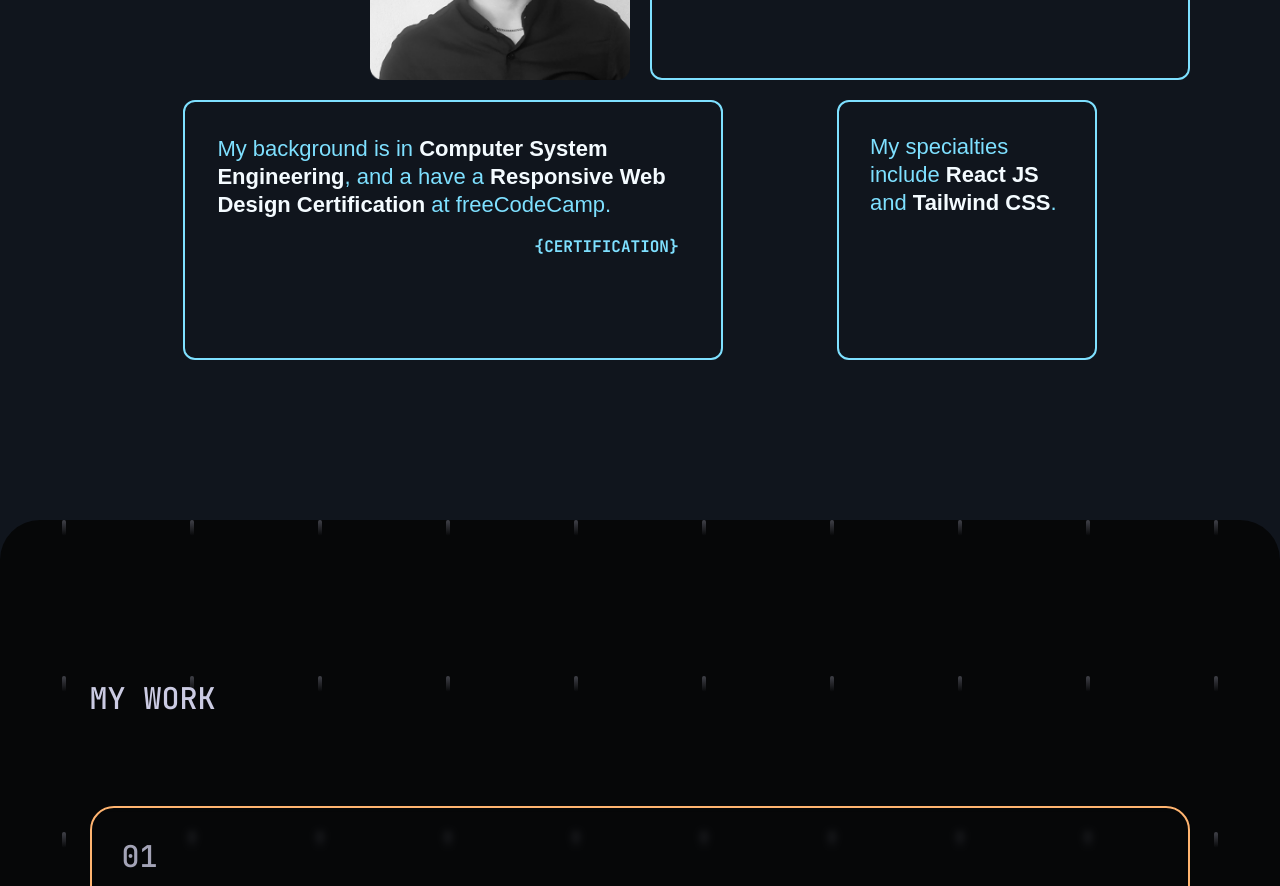
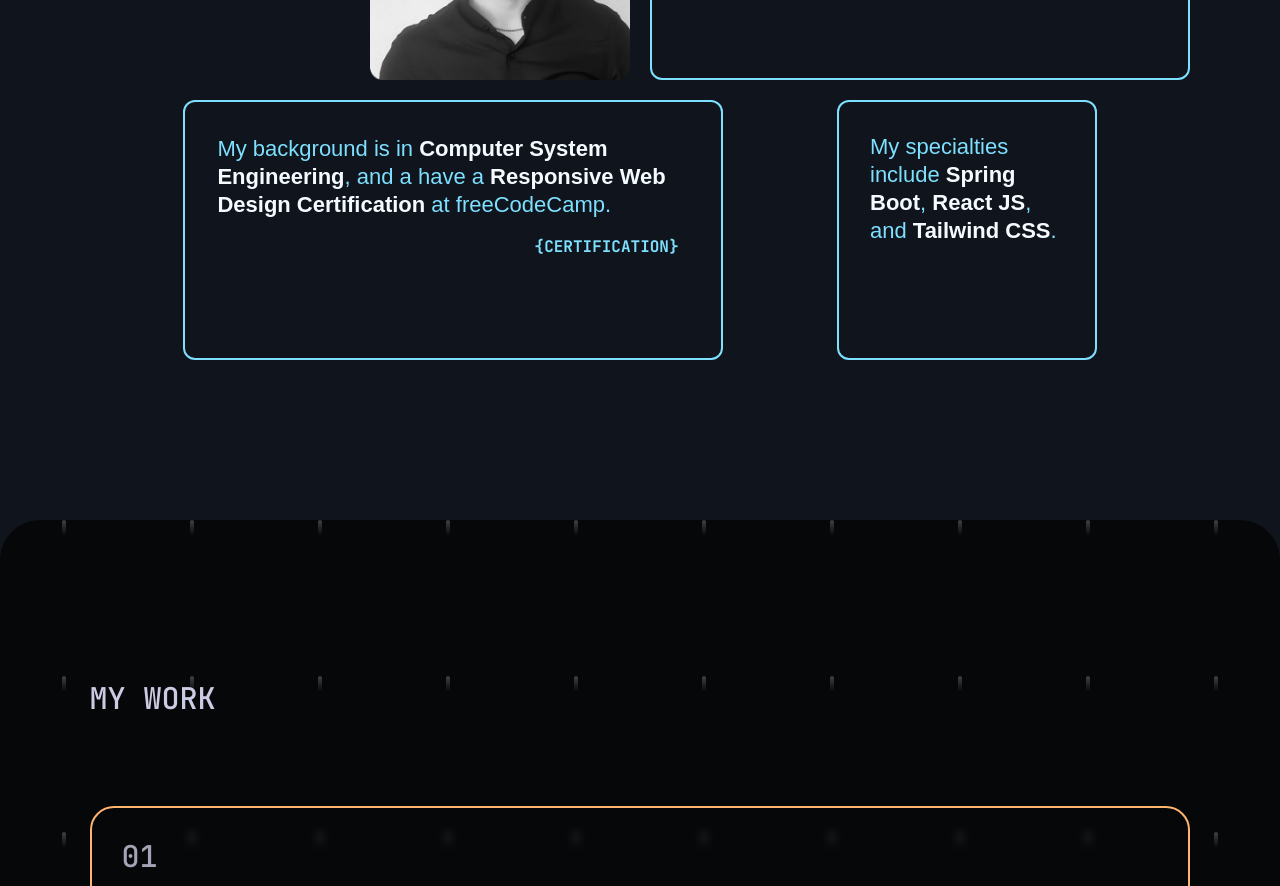
Before and after one commit to ledesmx/Portfolio-one, a React (Vite) app: page / in a window 1280 px wide. Shown: the part 1140-2026 px from the top of the page. Built offline with nearby package versions, Linux system fonts and the light colour scheme; a web font is replaced by a local one.

Commit message:
Add 'Spring Boot' in specialties

```diff
--- a/src/components/About.jsx
+++ b/src/components/About.jsx
@@ -45,7 +45,7 @@ export default function About() {
                     viewport={{ once: true }}
                     transition={{ duration: .5, delay: smScreen ? 0 : .7 }}
                 >
-                    <p className="text-light-txt dark:text-dark-txt font-encode text-xl xl:text-2.2xl">My specialties include <span className="text-light-primary dark:text-dark-primary font-semibold">React JS</span> and <span className="text-light-primary dark:text-dark-primary font-semibold">Tailwind CSS</span>.</p>
+                    <p className="text-light-txt dark:text-dark-txt font-encode text-xl xl:text-2.2xl">My specialties include <span className="text-light-primary dark:text-dark-primary font-semibold">Spring Boot</span>, <span className="text-light-primary dark:text-dark-primary font-semibold">React JS</span>, and <span className="text-light-primary dark:text-dark-primary font-semibold">Tailwind CSS</span>.</p>
                 </motion.div>
             </div>
         </section>
```
